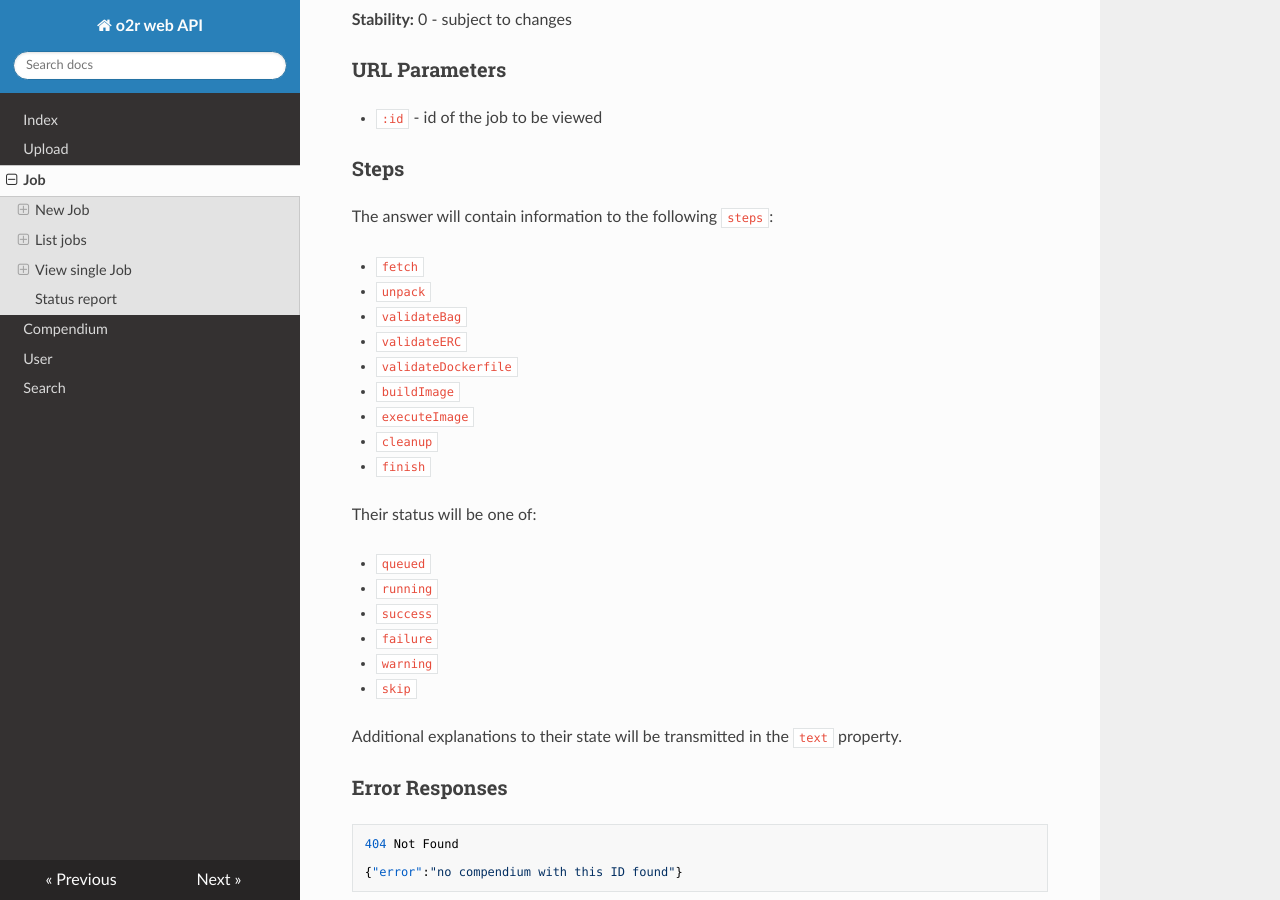
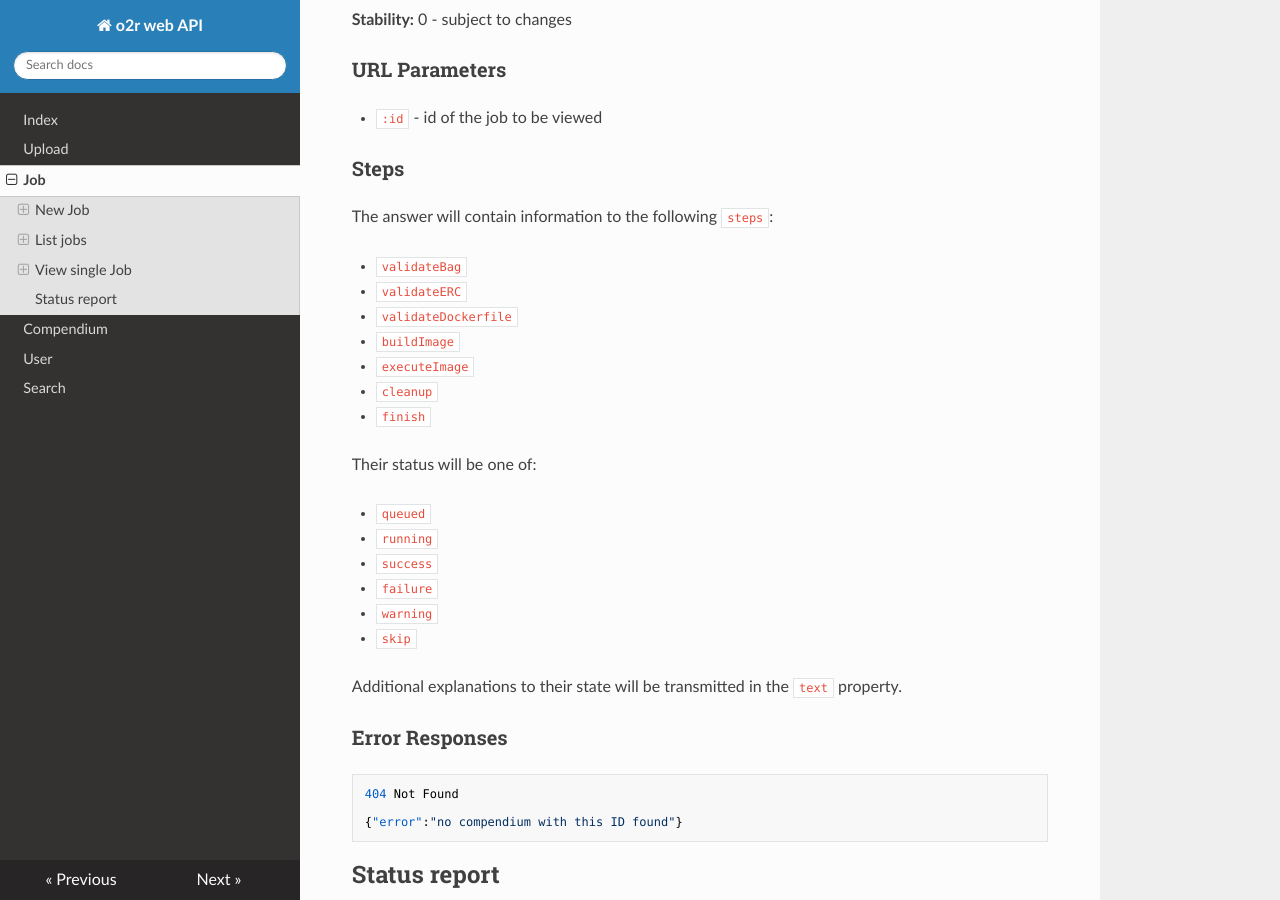
Before and after one commit to o2r-project/api, an MkDocs documentation site: the page built from docs/job.md, in a window 1280 px wide and 900 px high, scrolled down 2722 px. Built offline with MkDocs 1.6.1, drawn with Linux system fonts in a browser that asks for light colours; nearby versions of some CDN libraries; old or Windows-style settings are respelled for this version of MkDocs.

Commit message:
unnecessary states removed
`fetch` and `unpack` were unnecessary states as these do not apply to
execution jobs, but rather to compendia.

```diff
--- a/docs/job.md
+++ b/docs/job.md
@@ -137,8 +137,6 @@ __Stability:__ 0 - subject to changes
 
 The answer will contain information to the following `steps`:
 
-* `fetch`
-* `unpack`
 * `validateBag`
 * `validateERC`
 * `validateDockerfile`
```
